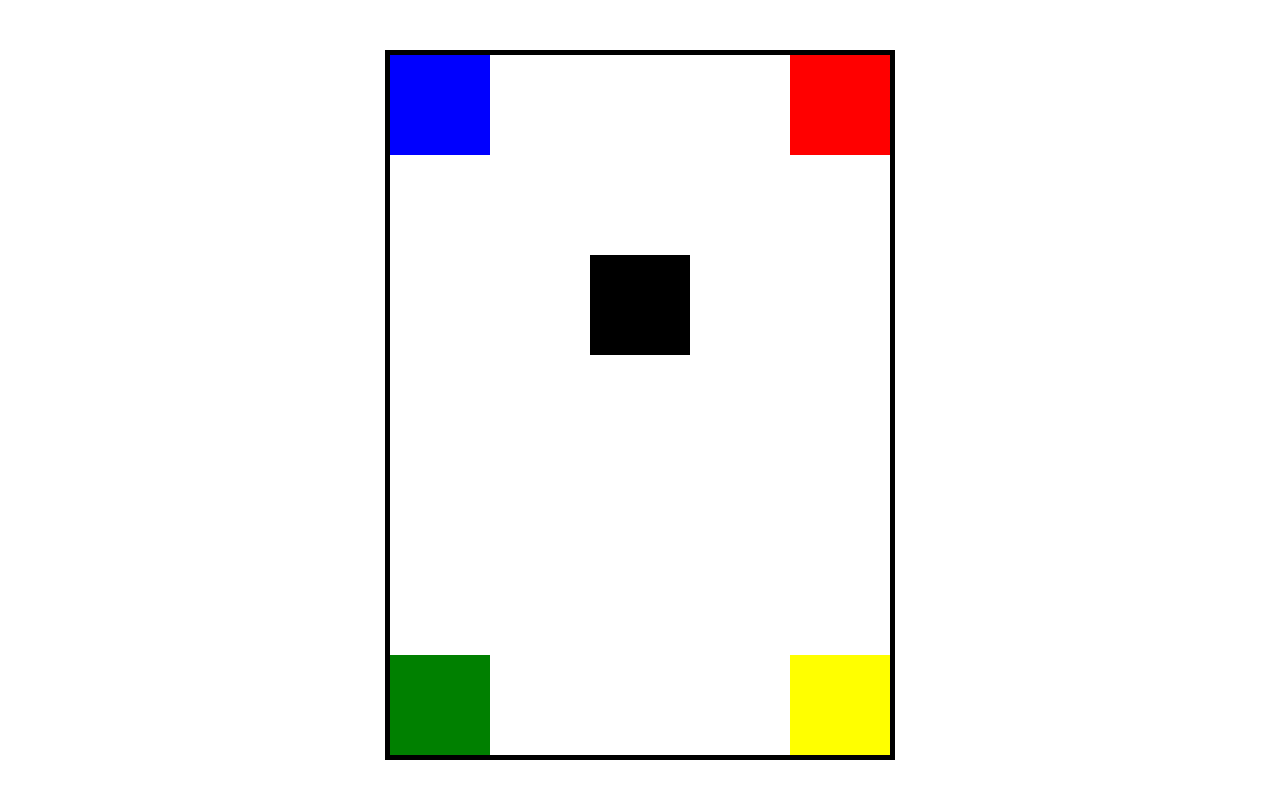
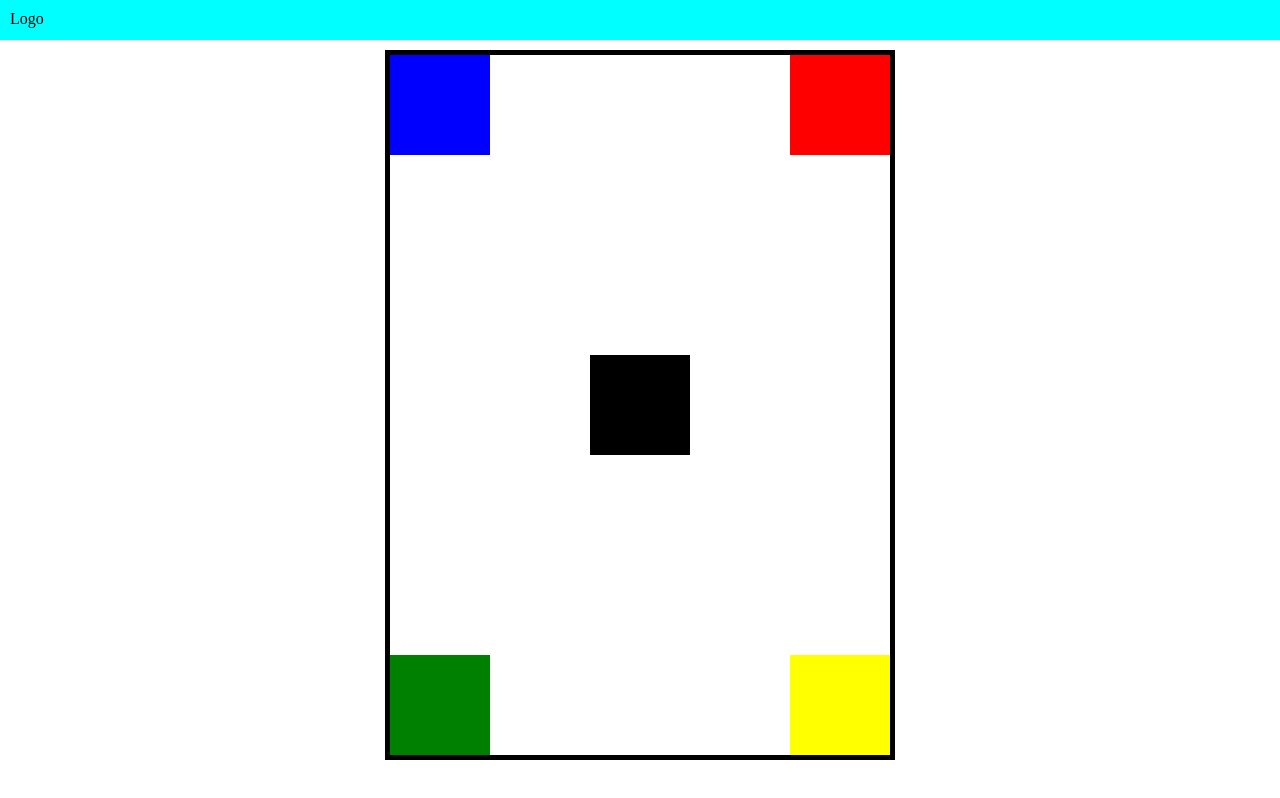
Before and after one commit to FandelDel/Positioning, a plain HTML site: page index.html in a window 1280 px wide. Shown: the top 798 px of the page. Drawn offline with Linux system fonts and the light colour scheme.

Commit message:
first commit

```diff
--- a/index.html
+++ b/index.html
@@ -8,6 +8,7 @@
     <link rel="stylesheet" href="style.css" />
   </head>
   <body>
+    <nav>Logo</nav>
     <div class="container">
       <div class="box biru"></div>
       <div class="box merah"></div>
--- a/style.css
+++ b/style.css
@@ -1,6 +1,14 @@
 * {
   margin: 0;
   padding: 0;
+}
+
+nav {
+  background-color: aqua;
+  position: fixed;
+  width: 100%;
+  height: 20px;
+  padding: 10px;
 }
 
 .container {
@@ -34,7 +42,7 @@
   background-color: black;
   position: sticky;
   margin: auto;
-  margin-top: 200px;
+  margin-top: 300px;
   top: 40px;
 }
 
```
